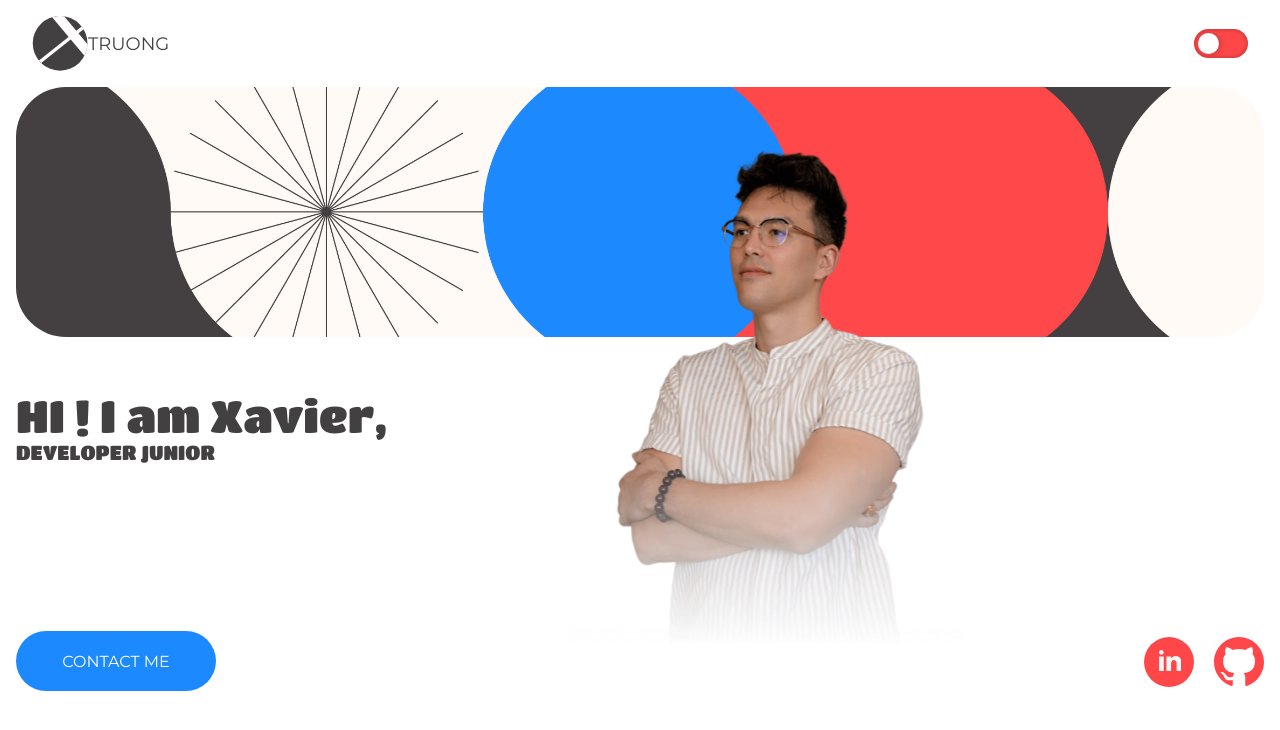
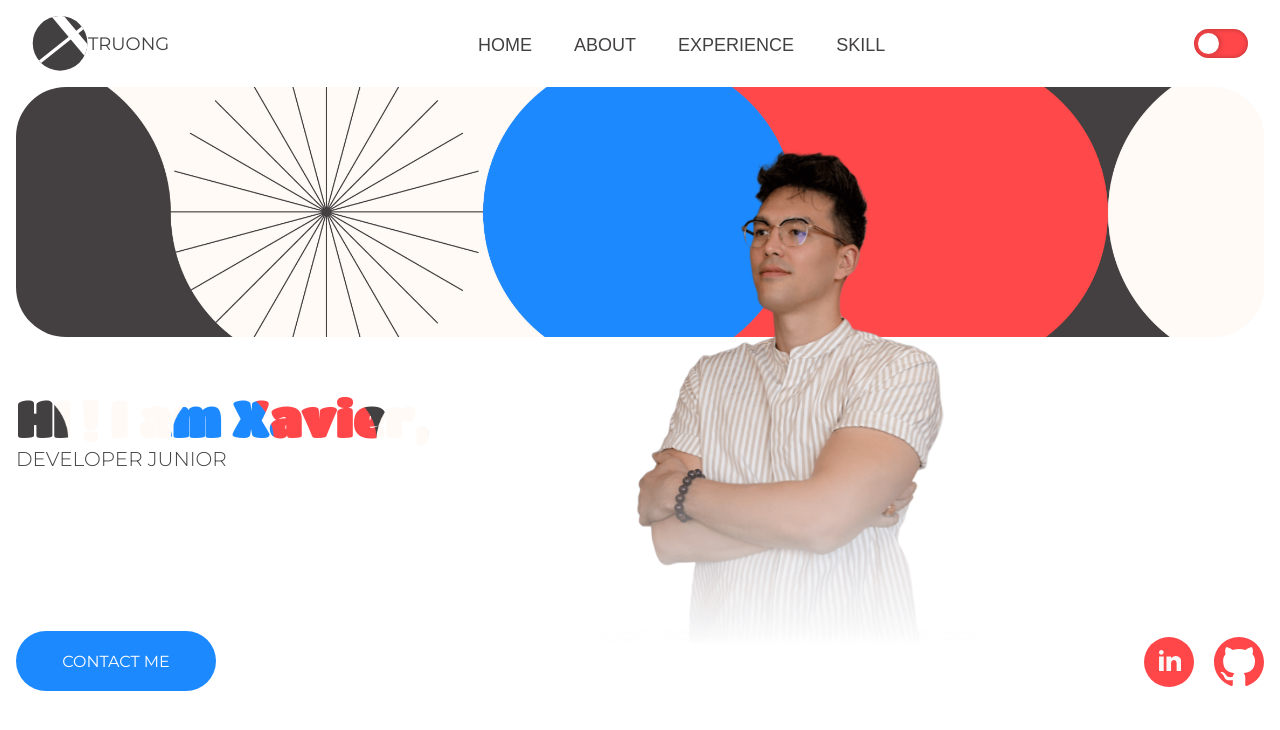
Before and after one commit to XavierTRUONG/newPortfolio, a React (Create React App) app: page / in a window 1280 px wide. Shown: the top 730 px of the page. Built offline with nearby package versions, Linux system fonts and the light colour scheme.

Commit message:
changement bg text title home

```diff
--- a/src/scss/components/_home.scss
+++ b/src/scss/components/_home.scss
@@ -32,16 +32,21 @@ html {
             > * {
                 &:first-child {
                     margin-top: 3rem;
-                    font-family: Titan One;
 
                     > h1 {
-                        font-size: 45px;
-                        font-weight: 500;
+                        font-size: 50px;
+                        font-family: Titan One;
+                        background-clip: text;
+                        -webkit-background-clip: text;
+                        background-size: cover;
+                        color: transparent;
+                        background-image: url(../../images/background-text.png);
                     }
 
                     > h2 {
                         font-size: 20px;
                         font-weight: 300;
+                        font-family: Montserrat;
                     }
                 }
             }
--- a/src/scss/components/_navbar.scss
+++ b/src/scss/components/_navbar.scss
@@ -89,7 +89,7 @@ content: "";
     }
     font-size:18px;
     font-family: sans-serif;
-    color:#fff;
+    color: var(--font-color-default);
     text-transform:uppercase;
     transition:0.5s;
   }
```
Also changed, not shown: src/images/background-text.png (added), src/images/bg-text.png (added).
